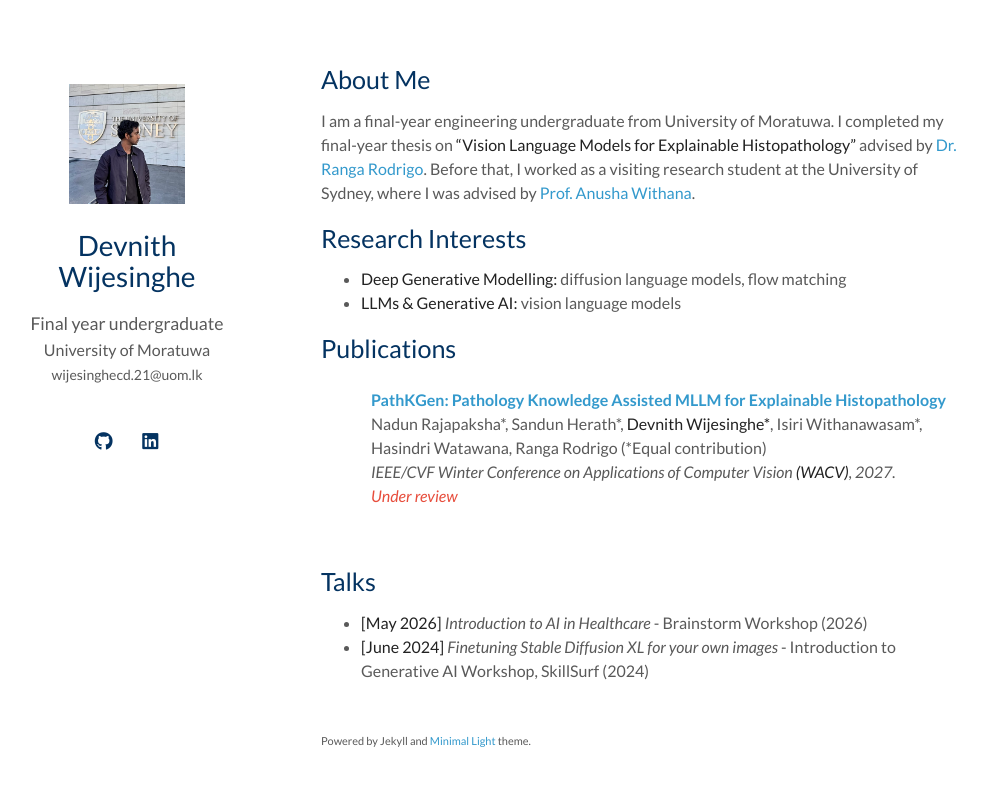
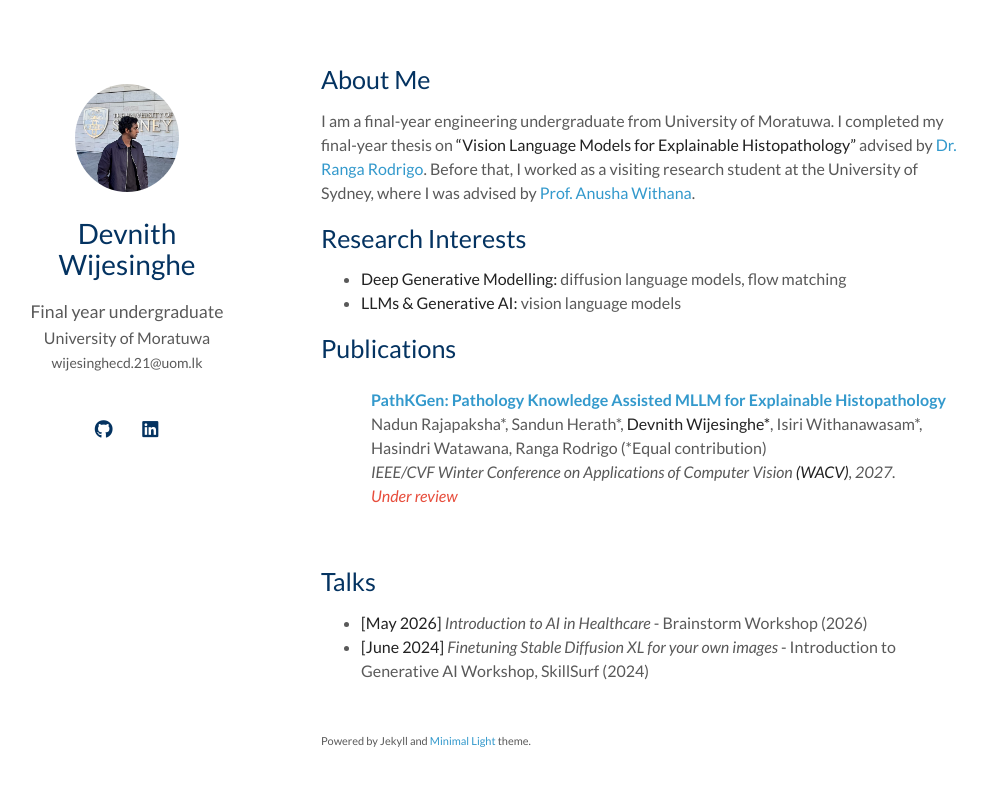
Before and after one commit to devnithw/devnithw.github.io, a Jekyll site: the page built from index.md, in a window 1280 px wide. Shown: the top 786 px of the page, without its empty margins (149-1136 px from the left). Built offline with Jekyll 4.4.1, drawn with Linux system fonts in a browser that asks for light colours; a style sheet for code colours, icons or effects is not loaded; our own code applies the rules of GitHub Pages for plain Markdown files.

Commit message:
Revert "Updated image"
This reverts commit 348b2de399a9f4e2d7de717743cf516666401690.

```diff
--- a/_sass/minimal-light-no-dark-mode.scss
+++ b/_sass/minimal-light-no-dark-mode.scss
@@ -160,7 +160,7 @@ papertitle {
     }
 
     .image.avatar {
-      border-radius: 16px;
+      border-radius: 100%;
     }
 
       .image.avatar:before {
@@ -168,8 +168,8 @@ papertitle {
       }
 
       .image.avatar img {
-        border-radius: 16px;
-        width: 50%;
+        border-radius: 100%;
+        width: 45%;
         padding: 20px;
         // border: 1px solid #ddd;
         // padding: 3px;
@@ -178,7 +178,7 @@ papertitle {
 
     #header .image.avatar {
       margin: 0 0 1em 0;
-      width: 9.50em;
+      width: 8.00em;
     }
 
 h3, h4, h5, h6 {
@@ -420,8 +420,8 @@ footer {
 
 
    .image.avatar img {
-        border-radius: 16px;
-        width: 130px;
+        border-radius: 100%;
+        width: 117px;
         padding:20px;
       }
   #head1o2 {
@@ -476,8 +476,8 @@ footer {
   }
 
   .image.avatar img {
-      border-radius: 16px;
-      width: 105px;
+      border-radius: 100%;
+      width: 95px;
       padding:20px;
   }
   #head1o2 {
--- a/_sass/minimal-light.scss
+++ b/_sass/minimal-light.scss
@@ -207,7 +207,7 @@ papertitle {
     }
 
     .image.avatar {
-      border-radius: 16px;
+      border-radius: 100%;
     }
 
       .image.avatar:before {
@@ -215,8 +215,8 @@ papertitle {
       }
 
       .image.avatar img {
-        border-radius: 16px;
-        width: 50%;
+        border-radius: 100%;
+        width: 45%;
         padding: 20px;
         // border: 1px solid #ddd;
         // padding: 3px;
@@ -225,7 +225,7 @@ papertitle {
 
     #header .image.avatar {
       margin: 0 0 1em 0;
-      width: 9.50em;
+      width: 8.00em;
     }
 
 h3, h4, h5, h6 {
@@ -499,8 +499,8 @@ footer {
 
 
    .image.avatar img {
-        border-radius: 16px;
-        width: 130px;
+        border-radius: 100%;
+        width: 117px;
         padding:20px;
       }
   #head1o2 {
@@ -555,8 +555,8 @@ footer {
   }
 
   .image.avatar img {
-      border-radius: 16px;
-      width: 105px;
+      border-radius: 100%;
+      width: 95px;
       padding:20px;
   }
   #head1o2 {
```
